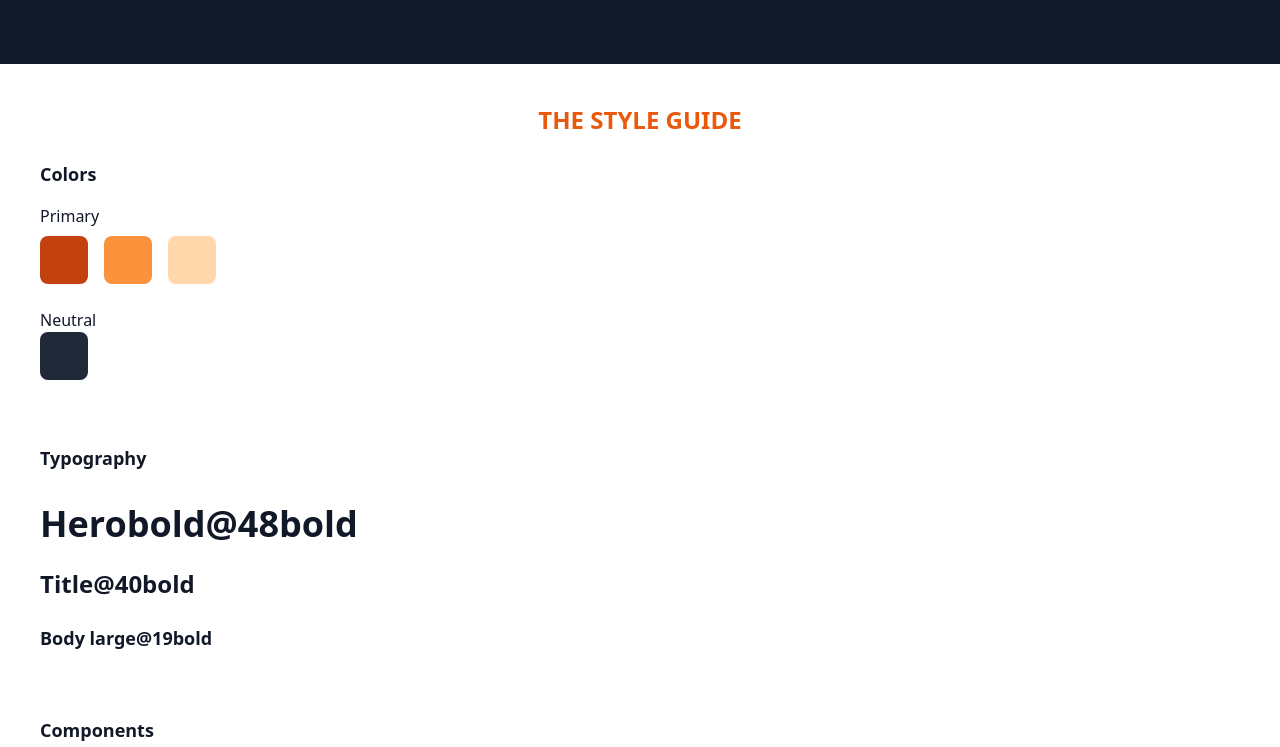
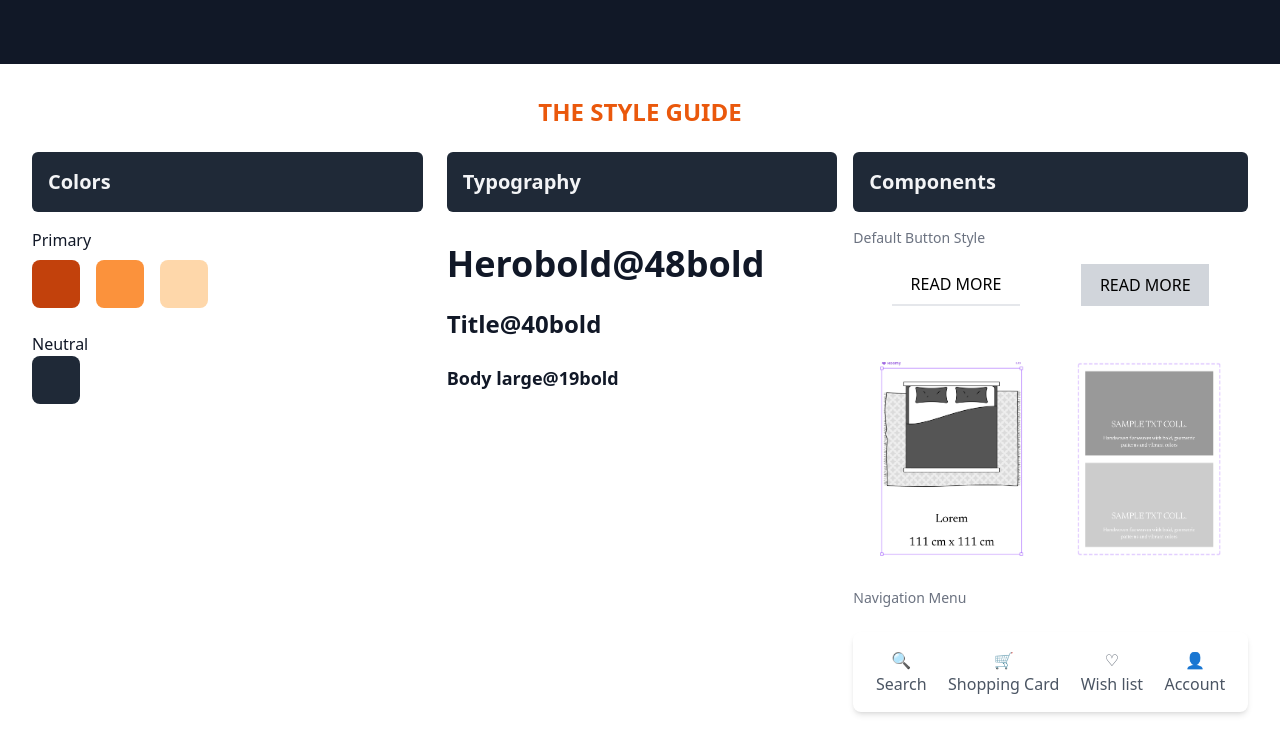
Before and after one commit to swkarimi/portfolio-h, a website: page carpetProject.html in a window 1280 px wide. Shown: the part 5025-5772 px from the top of the page. Drawn offline with Linux system fonts and the light colour scheme.

Commit message:
Fix THE STYLE GUIDE section

```diff
--- a/carpetProject.html
+++ b/carpetProject.html
@@ -268,17 +268,18 @@
         />
       </section>
       <!-- Seventh Section: Style Guide -->
-      <section class="min-h-screen max-w-screen-2xl mx-auto p-10 rounded-lg">
+      <section class="min-h-screen max-w-screen-2xl mx-auto p-8 rounded-lg">
         <h1 class="text-2xl font-bold text-orange-600 text-center mb-6">
           THE STYLE GUIDE
         </h1>
 
         <div
-          class="grid grid-cols-1 md:grid-cols-[repeat(3,minmax(400px,1fr))] gap-16 md:gap-20 lg:gap-24 w-full"
+          class="grid grid-cols-1 md:grid-cols-2 lg:grid-cols-3 gap-4 w-full"
         >
+          <div class="lg:col-span-2 flex flex-col lg:flex-row gap-6">
             <!-- Colors -->
             <div class="w-full flex flex-col">
-            <h2 class="text-lg font-semibold">Colors</h2>
+              <h2 class="text-xl font-semibold bg-gray-800 text-gray-100 p-4 rounded-md">Colors</h2>
               <div class="mt-4">
                 <p class="font-medium">Primary</p>
                 <div class="flex gap-4 mt-2">
@@ -295,25 +296,25 @@
 
             <!-- Typography -->
             <div class="w-full flex flex-col gap-4">
-            <h2 class="text-lg font-semibold">Typography</h2>
-            <p class="text-4xl font-black mt-4 whitespace-nowrap">
+              <h2 class="text-xl font-semibold bg-gray-800 text-gray-100 p-4 rounded-md">Typography</h2>
+              <p class="text-4xl font-bold mt-4 whitespace-nowrap">
                 Herobold@48bold
               </p>
-            <p class="text-2xl font-extrabold mt-2 whitespace-nowrap">
+              <p class="text-2xl font-bold mt-2 whitespace-nowrap">
                 Title@40bold
               </p>
               <p class="text-lg font-semibold mt-2 whitespace-nowrap">
                 Body large@19bold
               </p>
             </div>
-
+          </div>
           <!-- Components -->
           <div class="w-full flex flex-col">
-            <h2 class="text-lg font-semibold">Components</h2>
+            <h2 class="text-xl font-semibold bg-gray-800 text-gray-100 p-4 rounded-md">Components</h2>
 
             <p class="text-sm text-gray-500 mt-4">Default Button Style</p>
             <div class="flex flex-col gap-4 mt-2">
-              <div class="flex flex-row justify-between mt-2">
+              <div class="flex flex-row justify-around p-2">
                 <button
                   class="bg-white text-black px-2 py-2 font-light w-32 border-b-2"
                 >
@@ -326,9 +327,9 @@
                 </button>
               </div>
 
-              <div class="flex flex-rox justify-between mt-8">
-                <img class="w-40 h-56" src="./assets/images/test2.png" alt="" />
-                <img class="w-40 h-56" src="./assets/images/test1.png" alt="" />
+              <div class="flex flex-row justify-around mt-8 w-full">
+                <img class="w-36" src="./assets/images/test2.png" alt="" />
+                <img class="w-36" src="./assets/images/test1.png" alt="" />
               </div>
 
               <!-- <p class="text-sm text-gray-500 mt-4">Search Bar</p>
```
Also changed, not shown: assets/styles/output.css. Lines whose indentation alone changed are shown as unchanged.
